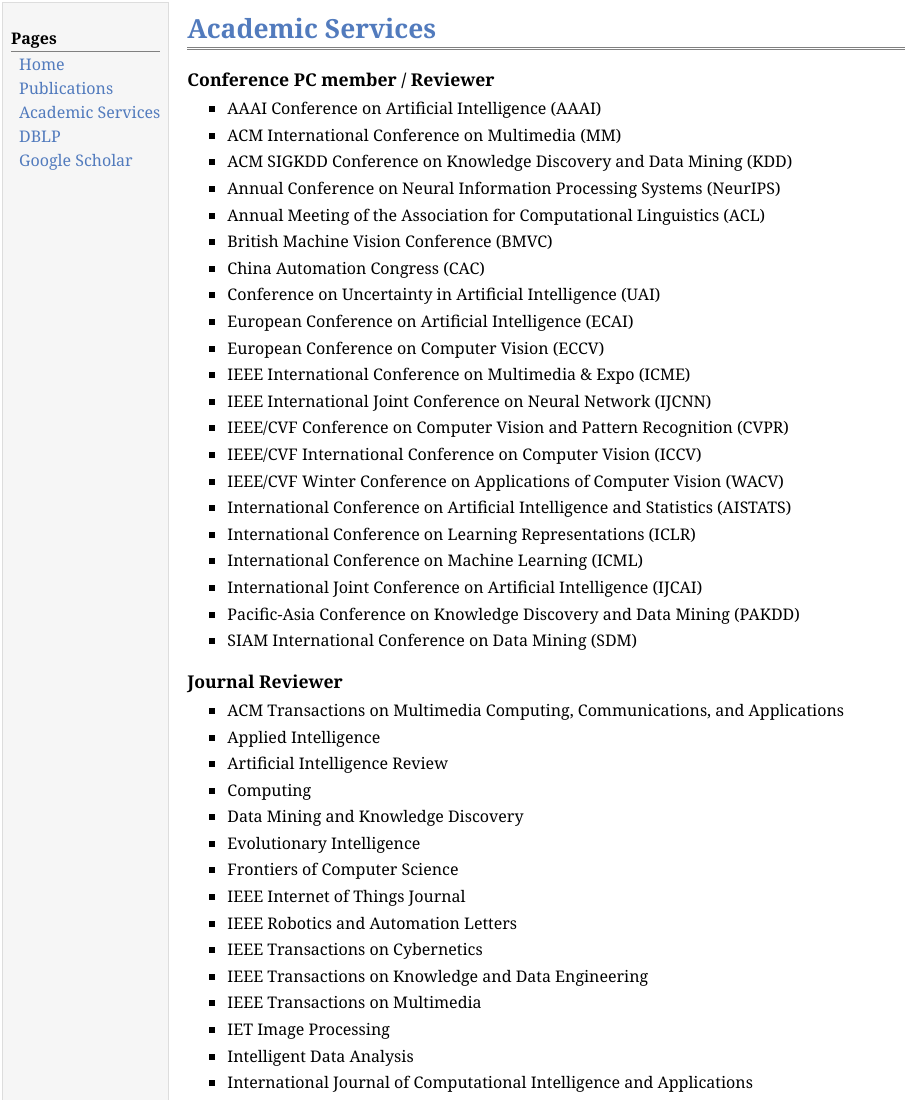
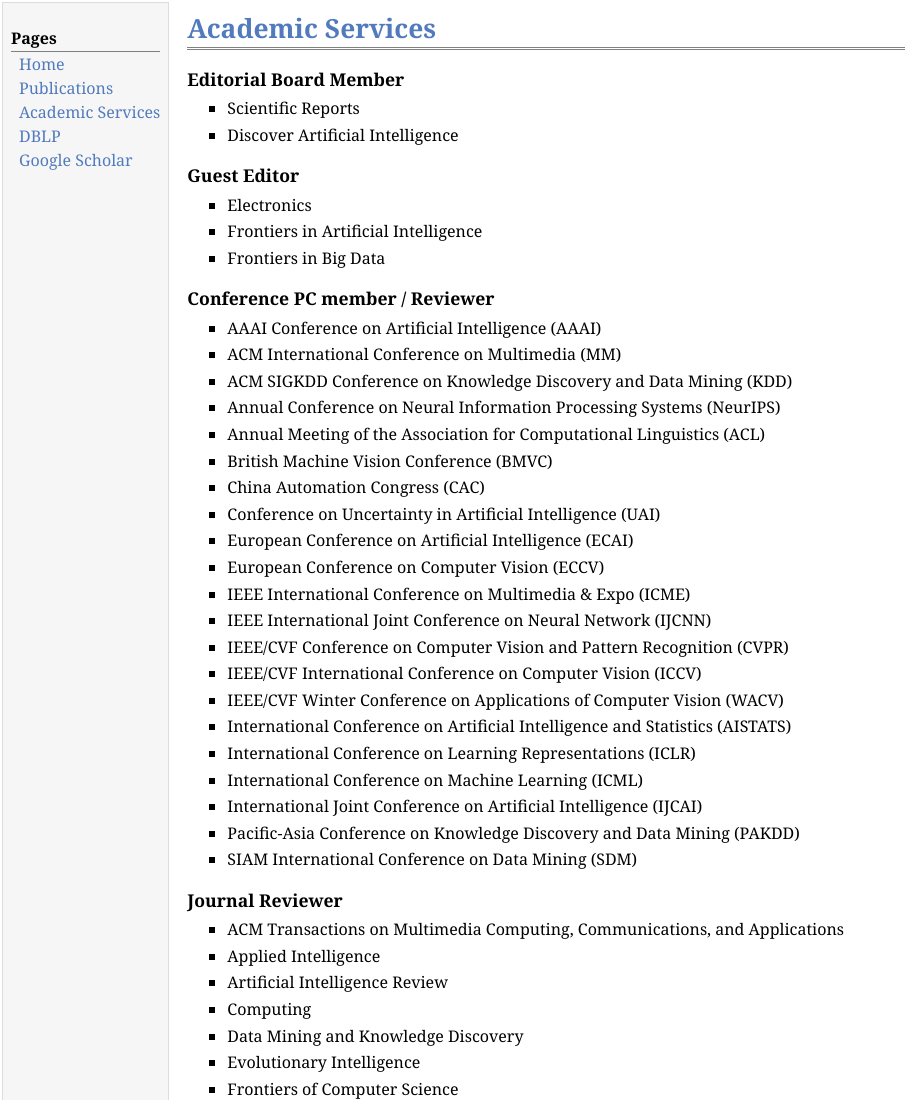
Before and after one commit to axi345/axi345.github.io, a plain HTML site: page Academic Services.html in a window 1280 px wide. Shown: the top 1100 px of the page, without its empty margins (0-905 px from the left). Drawn offline with nearby package versions, Linux system fonts and the light colour scheme; some packages are replaced by stand-ins of ours.

Commit message:
Add files via upload

```diff
--- a/Academic Services.html
+++ b/Academic Services.html
@@ -83,6 +83,17 @@
         <td id="layout-content">
             <div id="toptitle">
                 <h1>Academic Services</h1></div>
+     <h3>Editorial Board Member</h3>
+                 <ul>
+     <li><p>Scientific Reports</p></li>
+  <li><p>Discover Artificial Intelligence</p></li>
+                            </ul>
+            <h3>Guest Editor</h3>
+                        <ul>
+                 <li><p>Electronics</p></li>
+                <li><p>Frontiers in Artificial Intelligence</p></li>
+<li><p>Frontiers in Big Data</p></li>
+            </ul>
             <h3>Conference PC member / Reviewer </h3>
             <ul>
                 <li><p>AAAI Conference on Artificial Intelligence (AAAI)</p></li>
```
Also changed, not shown: Publications.html (line endings or trailing spaces).
